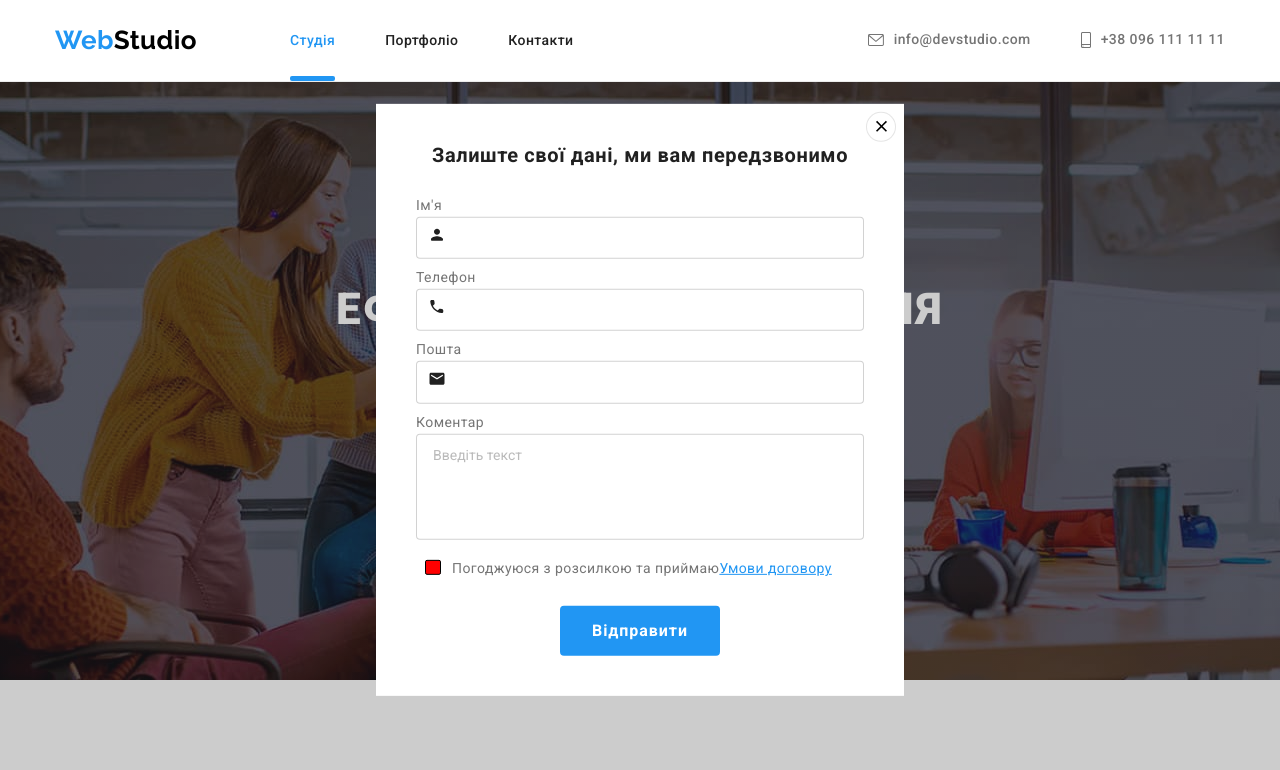
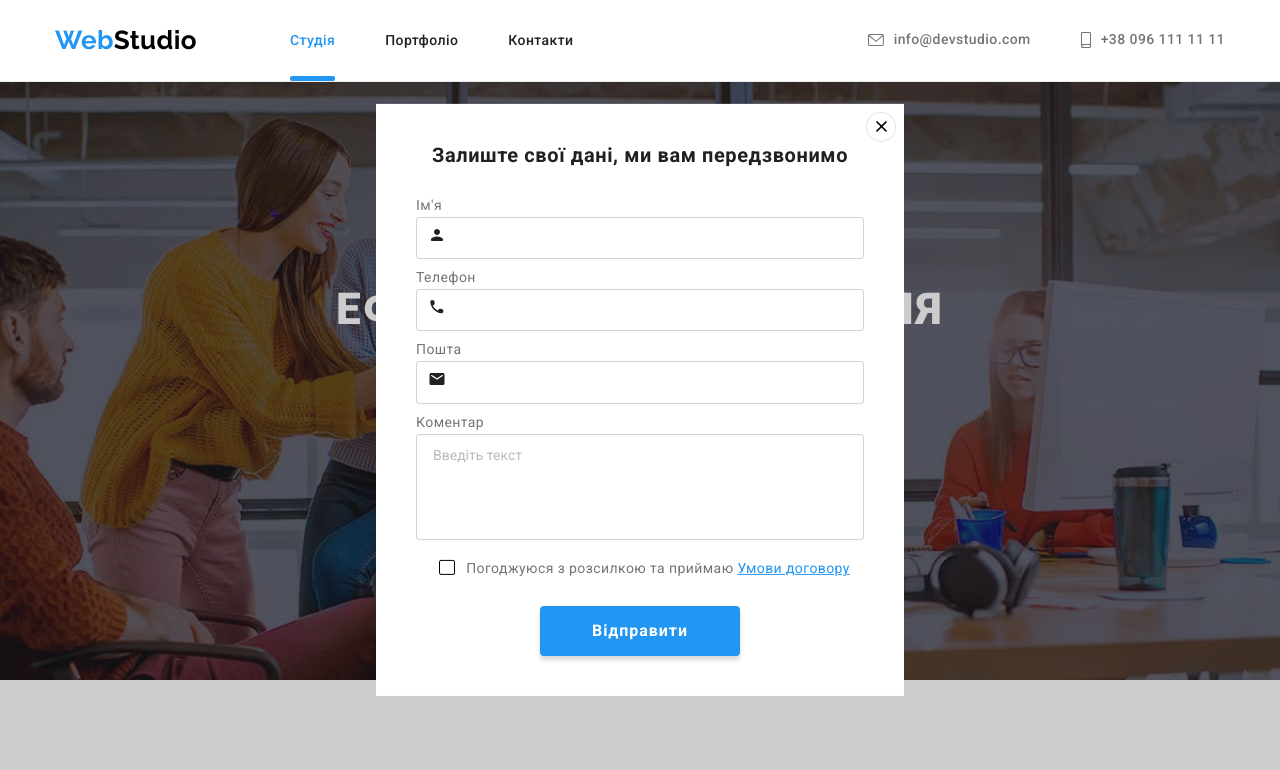
Before and after one commit to OlgaKulak/goit-markup-hw-06, a plain HTML site: page index.html in a window 1280 px wide. Both pictures are taken after a click on the button "Замовити послугу". Shown: the top 770 px of the page. Drawn offline with nearby package versions, Linux system fonts and the light colour scheme.

Commit message:
adds css code according to the 6th hw

```diff
--- a/css/styles.css
+++ b/css/styles.css
@@ -56,6 +56,7 @@ address {
   font-style: normal;
 }
 button {
+  padding: 0;
   display: block;
   margin: 0 auto;
   cursor: pointer;
@@ -279,11 +280,14 @@ label {
 }
 
 .form-field {
+  position: relative;
   display: flex;
   flex-direction: column;
   text-align: start;
   margin-bottom: 10px;
-  position: relative;
+
+  transition: border-color 250ms cubic-bezier(0.4, 0, 0.2, 1);
+
 }
 
 .icon-black {
@@ -292,9 +296,10 @@ label {
   left: 12px;
 
   transform: translateY( 100%);
-  display: inline-block;
+  /* display: inline-block; */
   fill: currentColor;
 
+  transition: fill 250ms cubic-bezier(0.4, 0, 0.2, 1);
 }
 
 .form-input {
@@ -307,29 +312,25 @@ label {
   border-radius: 4px;
   margin: 0;
   cursor: pointer;
+
+  transition: border-color 250ms cubic-bezier(0.4, 0, 0.2, 1);
 }
-/*
-.icon-black:hover,
-.icon-black:focus{
-  fill: var(--accent-color);
-} */
 
-.form-input:hover + .icon-black,
-.form-input:focus + .icon-black {
+.form-input:hover+.icon-black,
+.form-input:focus+.icon-black {
   fill: var(--accent-color);
 }
 
-.form-input:hover {
-  border-color: var(--accent-color);
-}
-.form-comment:hover {
+.form-comment:hover,
+.form-input:hover,
+.form-comment:focus,
+.form-input:focus {
   border-color: var(--accent-color);
 }
 
-/* .form-field:hover > .icon-black,
-.form-field:focus-within>.icon-black {
-  fill: var(--accent-color);
-  border-color: var(--accent-color);
+/* .form-field:hover .input,
+.form-field:focus-within .input {
+  border: 1pax solid var(--accent-color);
 } */
 
 .policy-link {
@@ -340,26 +341,11 @@ label {
 }
 
 .form-policy {
-display: flex;
-/* justify-content: center; */
+display: block;
 margin-top: 20px;
 margin-bottom: 30px;
 padding-left: 36px;
 }
-
-/* .form-policy input[type="checkbox"]{
-  margin-right: 9px;
-} */
-/*
-
-/* .form-policy::after {
-  content: "";
-  display: inline-block;
-  width: 15px;
-  height: 15px;
-  background-color: red;
-
-} */
 
 .check-box{
   position: absolute;
@@ -367,21 +353,36 @@ padding-left: 36px;
   height: 15px;
   display: inline-block;
 
-  /* background-image: url("./images/svg/icon-check.svg"); */
-  background-color: red;
   margin-left: -27px;
+  overflow: hidden;
+  border-radius: 2px;
+  border: 1px solid var(--primary-black-color);
+  background-color: var(--primary-white-color);
+  background-repeat: no-repeat;
+  background-position: 50% 50%;
 
-  border: 1px solid var(--primary-black-color);
-  border-radius: 2px;
+  transition: border-color 250ms cubic-bezier(0.4, 0, 0.2, 1),
+      background-color 250ms cubic-bezier(0.4, 0, 0.2, 1),
+      border-image 250ms cubic-bezier(0.4, 0, 0.2, 1),
+      background-size 250ms cubic-bezier(0.4, 0, 0.2, 1),
+      border 250ms cubic-bezier(0.4, 0, 0.2, 1);
 }
 
-.input-checkbox:checked + .check-box{
-  background-color: green;
+/* Checked */
+
+.check-input:checked + .check-box {
+  background-color: var(--accent-color);
+  border-color: var(--accent-color);
+  background-image: url(../images/svg/icon-check.svg);
+  background-size: contain;
+  /* background-origin: border-box; */
 }
 
-/* .checkbox:checked + .form-policy::after {
-  background-color: var(--accent-color);
-} */
+/* Focused */
+
+.check-input:focus + .check-box {
+  border: 3px solid var(--accent-color);
+}
 
 .modal {
   position: absolute;
@@ -442,11 +443,17 @@ margin-bottom: 30px;
 /* button */
 
 .button.primary {
+  width: 200px;
+  height: 50px;
   color: var(--primary-white-color);
   background-color: var(--accent-color);
   font-weight: 700;
   line-height: 1.88;
-  padding: 10px 32px;
+  display: flex;
+  justify-content: center;
+  align-items: center;
+  /* padding: 10px 32px; */
+  box-shadow: 0px 4px 4px rgba(0, 0, 0, 0.15);
 
 transition: color 250ms cubic-bezier(0.4, 0, 0.2, 1),
     background-color 250ms cubic-bezier(0.4, 0, 0.2, 1);
```
